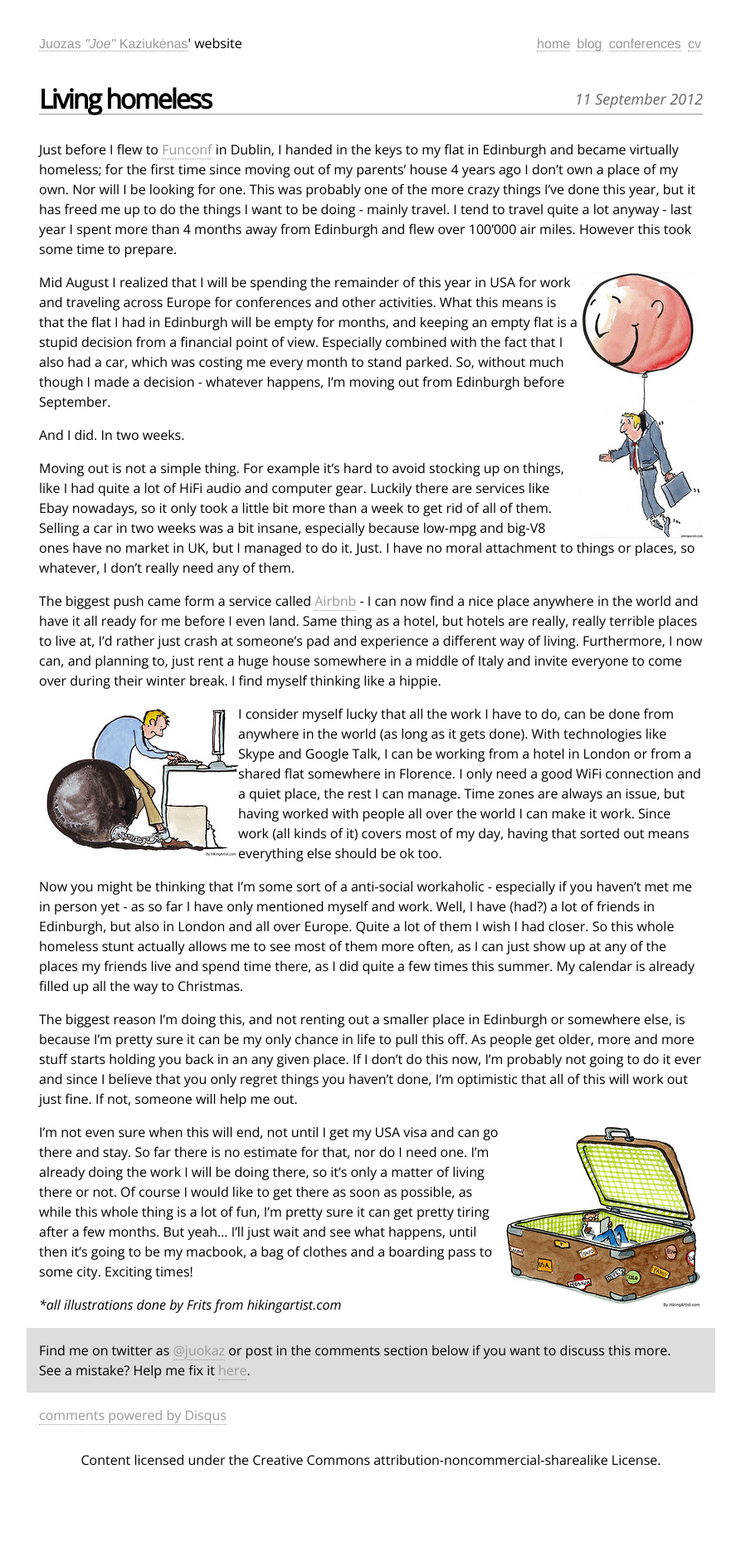
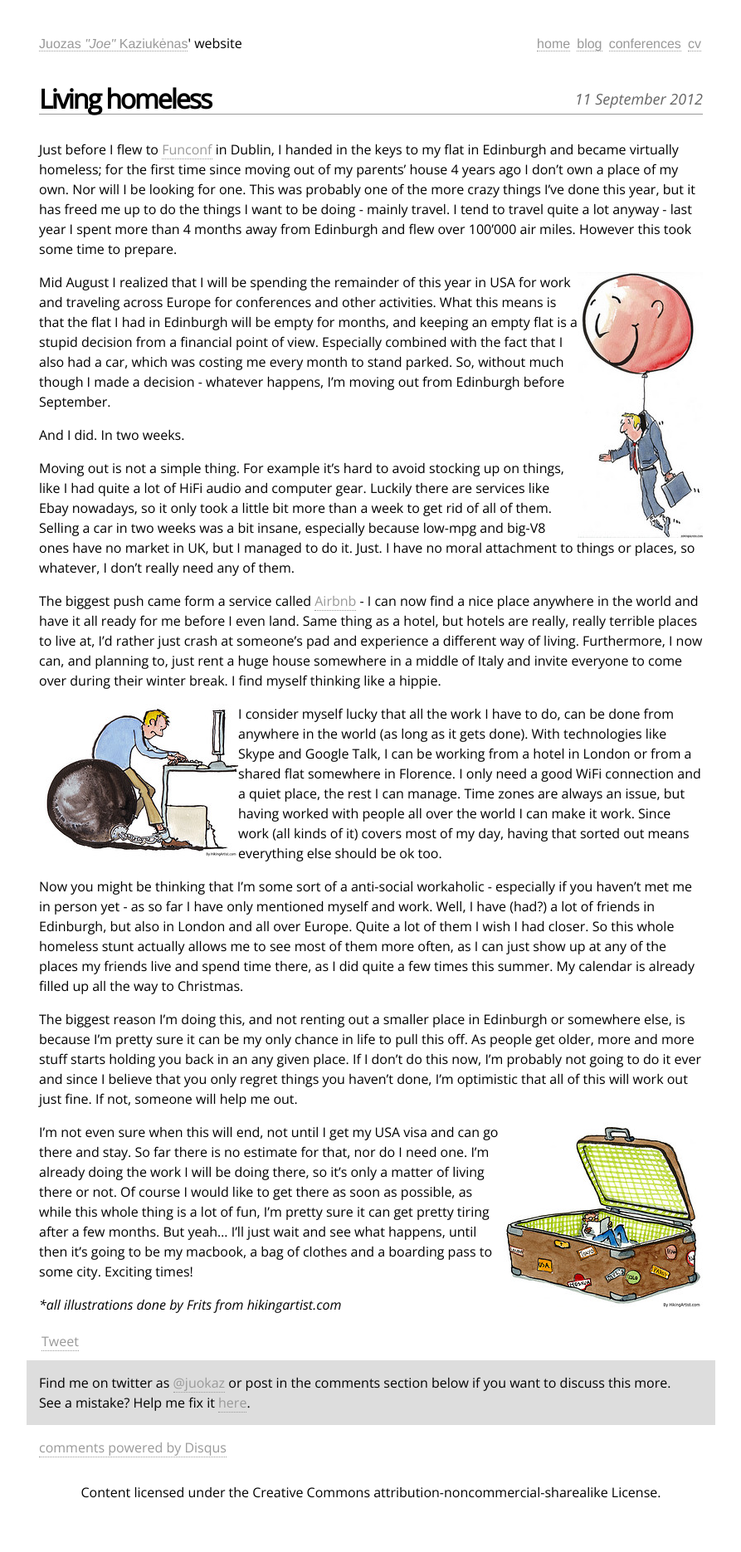
Before and after one commit to juokaz/juokaz.com, a Jekyll site: the page built from _posts/2012-09-11-living-homeless.markdown, in a window 1280 px wide. Shown: the whole page at 83% size, without its empty margins (193-1086 px from the left). Built offline with Jekyll 4.4.1, drawn with Linux system fonts in a browser that asks for light colours; comment, search, counter and statistics services are not loaded; before the commit the page ends 1831 px from its top, so only the background shows below that.

Commit message:
Added native twitter share button

```diff
--- a/_layouts/post.html
+++ b/_layouts/post.html
@@ -15,7 +15,14 @@
     <footer>
         <section class="share">
             <span class='st_fblike_hcount' displayText='Facebook Like'></span>
-            <span class='st_twitter_hcount' displayText='Tweet'></span>
+            <span>
+                <span style="text-decoration:none;color:#000000;display:inline-block;cursor:pointer;position:relative;margin:3px 3px 0;padding:0px;line-height:16px;vertical-align:bottom;overflow:visible;">
+                    <div>
+                        <a href="https://twitter.com/share" class="twitter-share-button" data-via="juokaz" data-dnt="true" data-url="http://juokaz.com{{ page.url }}" data-text="{{ page.title }}">Tweet</a>
+                        <script>!function(d,s,id){var js,fjs=d.getElementsByTagName(s)[0];if(!d.getElementById(id)){js=d.createElement(s);js.id=id;js.src="//platform.twitter.com/widgets.js";fjs.parentNode.insertBefore(js,fjs);}}(document,"script","twitter-wjs");</script>
+                    </div>
+                </span>
+            </span>
             <span class='st_googleplus_hcount' displayText='Google +'></span>
             <span class='st_linkedin_hcount' displayText='LinkedIn'></span>
         </section>
--- a/internal.css
+++ b/internal.css
@@ -46,3 +46,5 @@
 .post img.center { margin-left: auto; margin-right: auto; display: block; }
 body > section > footer { text-align: center; }
 blockquote { margin-top: 10px; margin-bottom: 10px; margin-left: 30px; padding-left: 10px; border-left: 3px solid #ccc; font-style: italic; }
+
+.twitter-share-button {width: 80px !important; }
```
